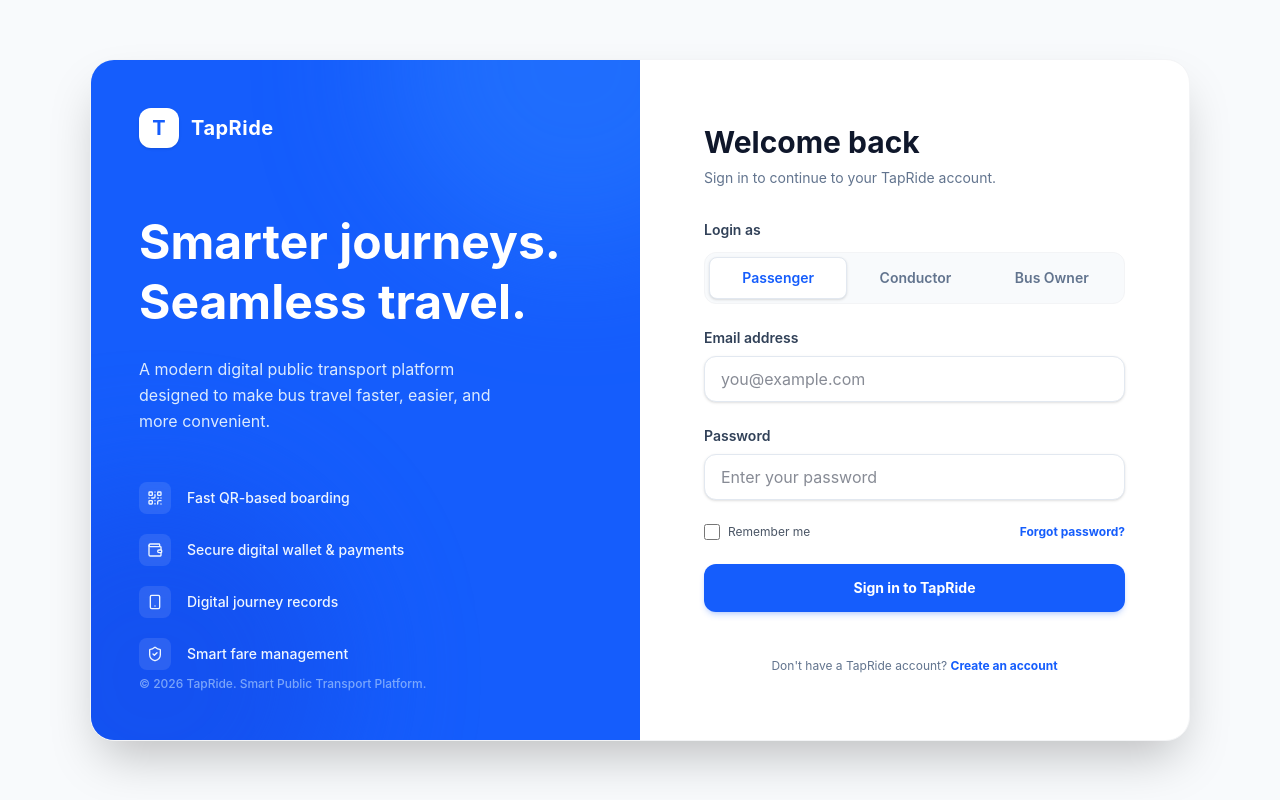
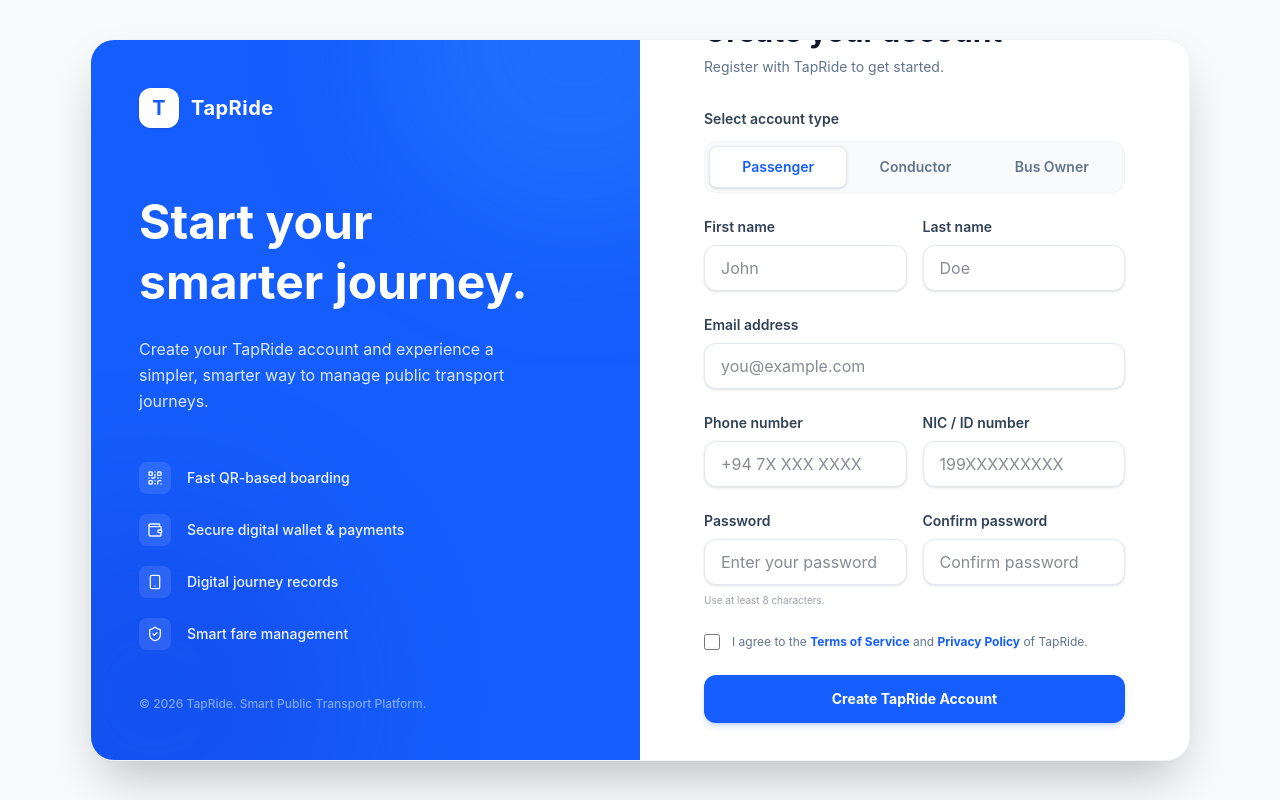
Before and after one commit to manukailangasinghe1-spec/TapRide-system, a React (Vite) app in the folder frontend/: page /register in a window 1280 px wide. Built offline with nearby package versions, Linux system fonts and the light colour scheme.

Commit message:
feat: implement passenger registration routing

```diff
--- a/frontend/src/components/Navbar.tsx
+++ b/frontend/src/components/Navbar.tsx
@@ -37,7 +37,7 @@ export const Navbar: React.FC = () => {
             Sign In
           </Link>
           <Link
-            to="/login"
+            to="/register"
             className="px-4 py-2 text-sm font-medium text-white bg-blue-600 hover:bg-blue-700 rounded-lg shadow-sm transition-colors"
           >
             Get Started
--- a/frontend/src/pages/AuthPortal.tsx
+++ b/frontend/src/pages/AuthPortal.tsx
@@ -1,5 +1,5 @@
 import React, { useState } from 'react';
-import { useNavigate } from 'react-router-dom';
+import { useNavigate, useLocation } from 'react-router-dom';
 import { Bus, QrCode, Wallet, Smartphone, ShieldCheck, CheckCircle2 } from 'lucide-react';
 import ActionModal from '../components/ActionModal';
 
@@ -8,7 +8,8 @@ type Role = 'passenger' | 'conductor' | 'operator';
 
 export default function AuthPortal() {
  const navigate = useNavigate();
- const [authMode, setAuthMode] = useState<AuthMode>('login');
+ const location = useLocation();
+ const [authMode, setAuthMode] = useState<AuthMode>(location.pathname === '/register' ? 'register' : 'login');
  const [activeRole, setActiveRole] = useState<Role>('passenger');
 
  // State for forms
```
